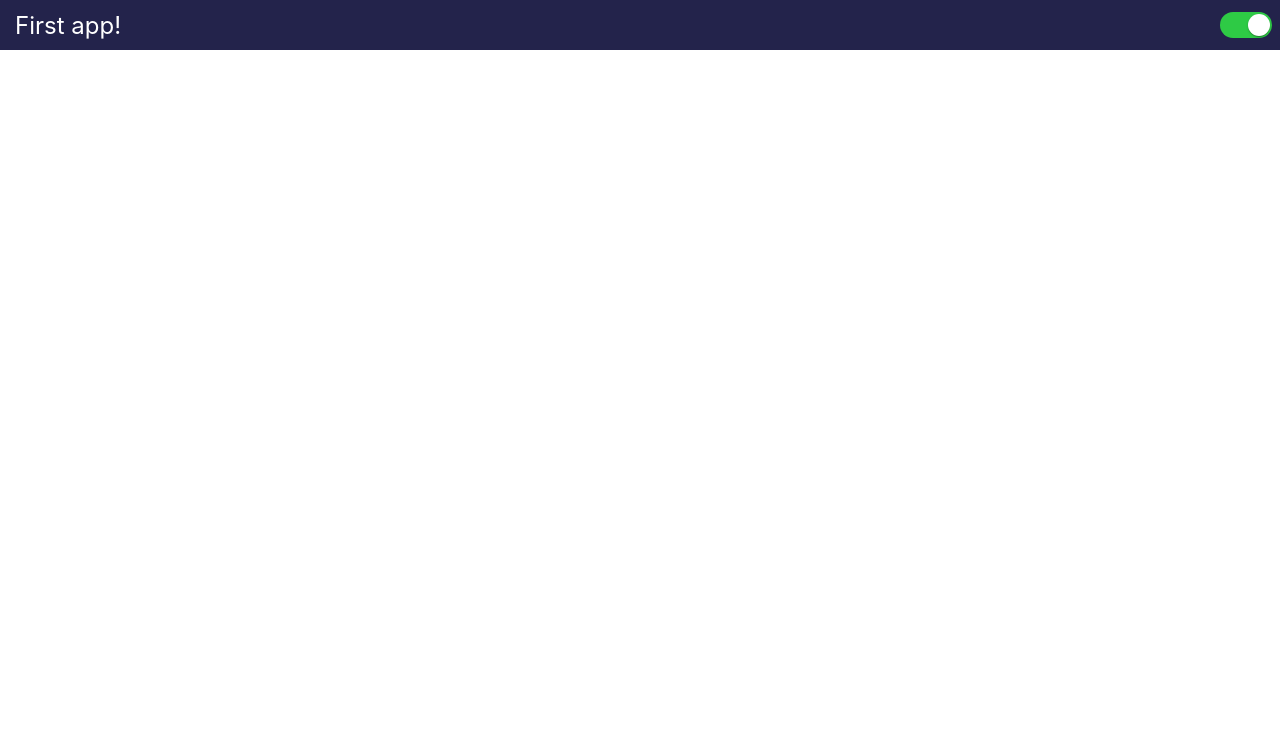
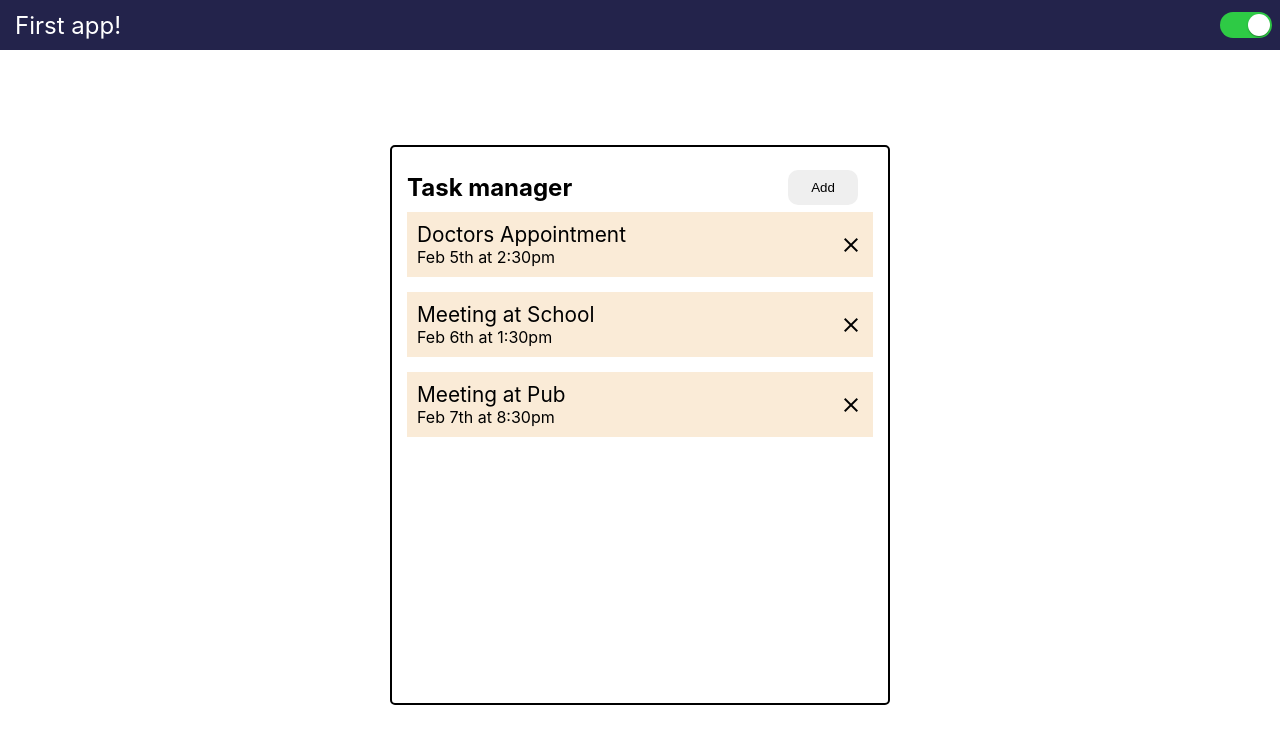
Before and after one commit to VladimirParmon/First-react, a React (Create React App) app: page / in a window 1280 px wide. Shown: the top 744 px of the page. Built offline with nearby package versions, Linux system fonts and the light colour scheme; data requests are answered from the project's data file.

Commit message:
tasks are shown and can be deleted

```diff
--- a/public/index.html
+++ b/public/index.html
@@ -3,6 +3,7 @@
   <head>
     <meta charset="utf-8" />
     <link rel="icon" href="%PUBLIC_URL%/favicon.ico" />
+    <link rel="stylesheet" href="https://fonts.googleapis.com/icon?family=Material+Icons">
     <meta name="viewport" content="width=device-width, initial-scale=1" />
     <meta name="theme-color" content="#000000" />
     <meta
--- a/src/App.tsx
+++ b/src/App.tsx
@@ -26,7 +26,7 @@ function App() {
     <Header />
     <Router>
       <Routes>
-        <Route path='/' element={<HomePage />} />
+        <Route path='/' element={<HomePage tasksData={tasks} setTasks={setTasks} />} />
         <Route path='/about' element={<AboutPage />} />
         <Route path='*' element={<Page404 />} />
       </Routes>
--- /dev/null
+++ b/src/components/task/task.scss
@@ -0,0 +1,36 @@
+.task-component {
+  width: 100%;
+  height: 65px;
+  padding: 10px;
+  display: flex;
+  justify-content: space-between;
+  align-items: center;
+  background-color: antiquewhite;
+  cursor: pointer;
+
+  &__info {
+    display: flex;
+    flex-direction: column;
+  }
+
+  &__span_title {
+    font-size: 1.3rem;
+  }
+
+  &__span_date {
+    font-size: 1rem;
+  }
+
+  &__icon {
+    transition: 0.4s;
+    cursor: pointer;
+
+    &:hover {
+      transform: rotate(10deg);
+    }
+  }
+
+  &__checked {
+    border-left: 5px solid red;
+  }
+}
--- /dev/null
+++ b/src/components/task/task.tsx
@@ -0,0 +1,15 @@
+import Icon from '@mui/material/Icon';
+import { TaskInfo } from '../../models/models';
+import './task.scss';
+
+export function TaskComponent(props: {taskData: TaskInfo, deleteTask: Function}) {
+  return (
+    <div className="task-component">
+      <div className="task-component__info">
+        <span className="task-component__span task-component__span_title">{props.taskData.text}</span>
+        <span className="task-component__span task-component__span_date">{props.taskData.day}</span>
+      </div>
+      <Icon className='task-component__icon' onClick={() => props.deleteTask(props.taskData.id)}>close</Icon>
+    </div>
+  )
+}
--- /dev/null
+++ b/src/components/taskManager/taskManager.scss
@@ -0,0 +1,34 @@
+.task-manager {
+  width: 500px;
+  height: 70vh;
+  border: 2px solid black;
+  padding: 15px;
+  border-radius: 5px;
+
+  &__header {
+    width: 100%;
+    height: 50px;
+    display: flex;
+    justify-content: space-between;
+    align-items: center;
+  }
+
+  &__button-heading {
+    width: 70px;
+    height: 35px;
+    background-image: white;
+    color: black;
+    margin-right: 15px;
+    border: none;
+    border-radius: 10px;
+    cursor: pointer;
+
+    &:hover {
+      background-color: wheat;
+    }
+  }
+
+  .task-component:not(:last-of-type) {
+    margin-bottom: 15px;
+  }
+}
--- a/src/components/taskManager/taskManager.tsx
+++ b/src/components/taskManager/taskManager.tsx
@@ -1,5 +1,24 @@
-export function TaskManager() {
+import './taskManager.scss';
+import { TaskComponent } from '../task/task';
+import { TaskInfo } from '../../models/models';
+import { DataService } from '../../services/data.service';
+
+export function TaskManager(props: { tasksData: TaskInfo[], setTasks: React.Dispatch<React.SetStateAction<TaskInfo[]>>}) {
+  async function deleteTask(taskId: string) {
+    const response = await DataService.deleteTask(props.tasksData, taskId);
+    if(response) props.setTasks(response);
+  }
   return (
-    <div className="task-manager"></div>
+    <div className="task-manager">
+      <div className="task-manager__header">
+        <h2 className="task-manager__heading">Task manager</h2>
+        <button className='task-manager__button task-manager__button-heading'>Add</button>
+      </div>
+      <div className='task-manager__tasks'>
+        {props.tasksData.map(function(task, i) {
+          return <TaskComponent taskData={task} key={i} deleteTask={deleteTask} />;
+        })}
+      </div>
+    </div>
   )
 }
--- a/src/index.scss
+++ b/src/index.scss
@@ -22,3 +22,7 @@ $headerHeight: 50px;
   width: 100vw;
   height: calc(100vh - $headerHeight);
 }
+
+* {
+  box-sizing: border-box;
+}
--- a/src/pages/homePage.tsx
+++ b/src/pages/homePage.tsx
@@ -1,7 +1,10 @@
-export function HomePage() {
+import { TaskManager } from "../components/taskManager/taskManager"
+import { TaskInfo } from "../models/models"
+
+export function HomePage(props: {tasksData: TaskInfo[], setTasks: React.Dispatch<React.SetStateAction<TaskInfo[]>>}) {
   return (
     <div className="centerContainer">
-
+      <TaskManager {...props}/>
     </div>
   )
 }
--- a/src/services/data.service.tsx
+++ b/src/services/data.service.tsx
@@ -34,17 +34,17 @@ export class DataService {
     return data;
   }
 
-  public static async deleteTask(tasks: TaskInfo[], taskToDelete: TaskInfo): Promise<TaskInfo[] | void> {
-    const response = await fetch((fetchAddress + '/' + taskToDelete.id), {
+  public static async deleteTask(tasks: TaskInfo[], taskToDeleteId: string): Promise<TaskInfo[] | null> {
+    const response = await fetch((fetchAddress + '/' + taskToDeleteId), {
       method: CRUD.DELETE,
     })
 
     if(response.status === 200) {
-      const data: TaskInfo[] = tasks.filter((task) => task.id !== taskToDelete.id);
+      const data: TaskInfo[] = tasks.filter((task) => task.id !== taskToDeleteId);
       return data;
     } else {
       alert('Was not unable to delete the task!');
-      return;
+      return null;
     }
   }
 }
```
Also changed, not shown: src/components/header/header.scss (+0 -15 lines).
